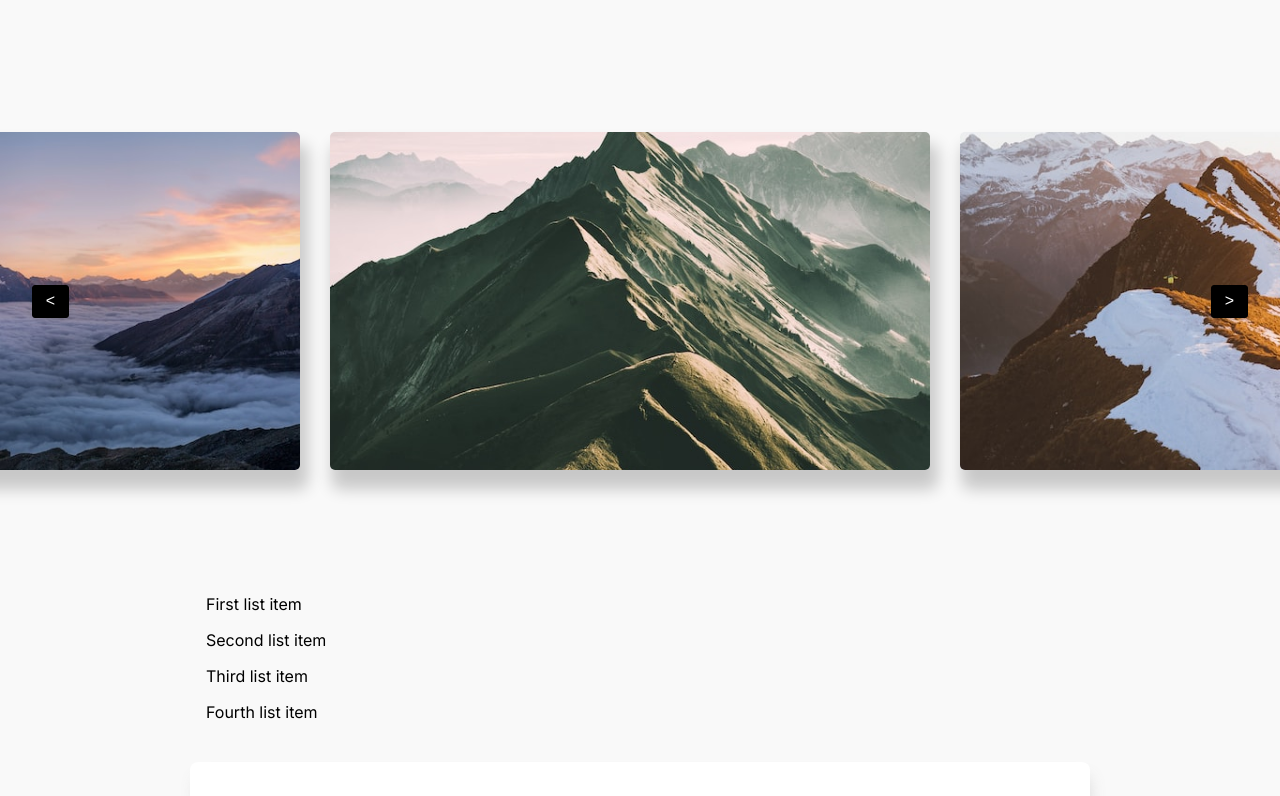
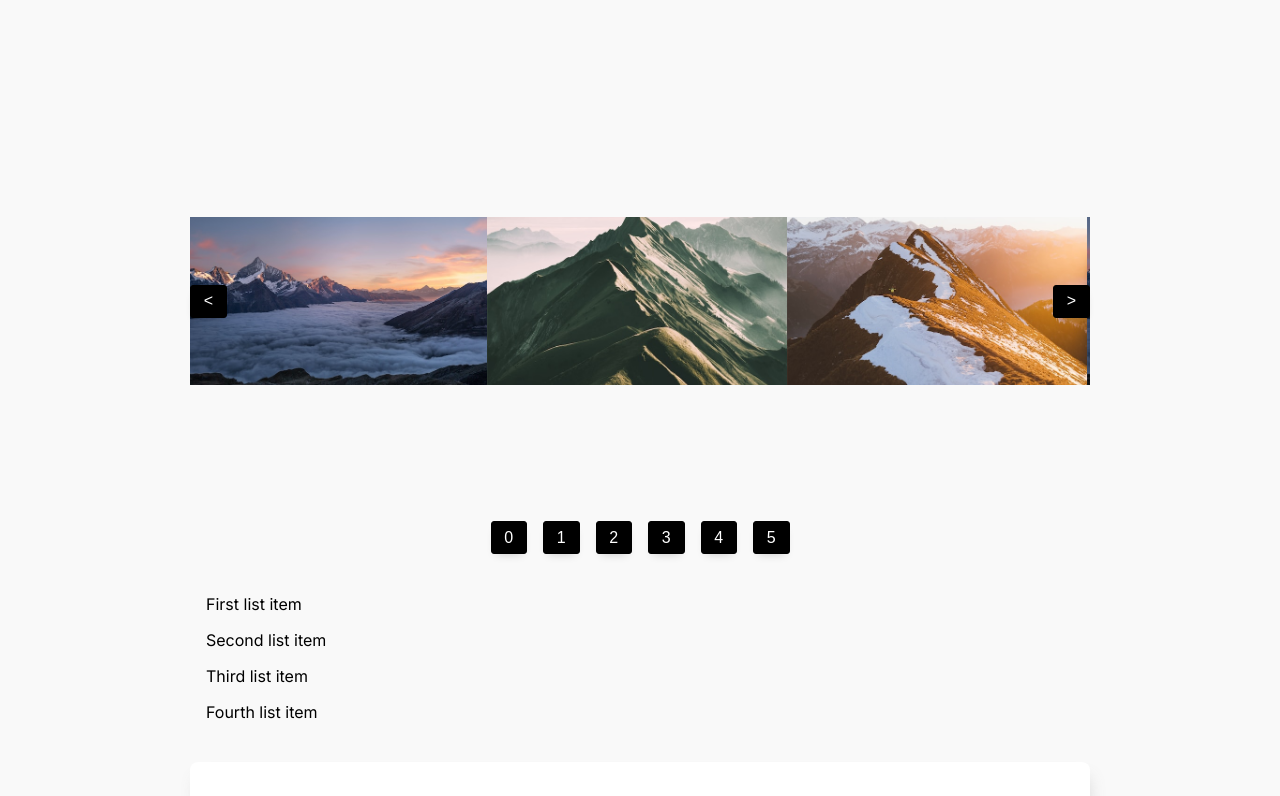
Before and after one commit to cristian-albu/acj-v2, a Next.js app: page /stylesheet in a window 1280 px wide. Shown: the top 796 px of the page. Built offline with nearby package versions, Linux system fonts and the light colour scheme.

Commit message:
complete slider

```diff
--- a/shared/components/presentation/Slider.tsx
+++ b/shared/components/presentation/Slider.tsx
@@ -1,84 +1,126 @@
 "use client";
-import React, { CSSProperties, DragEvent, KeyboardEvent, useEffect, useRef, useState } from "react";
+import React, { useRef, useState } from "react";
 import styles from "./presentation.module.scss";
-import { TLightBoxProps } from "./types";
+import { TImage, TPresentationItem, TSliderComponent, TSliderProps } from "./types";
 import Image from "next/image";
 import Button from "../layout/Button";
 
-const sliderWidthToken = 600;
-const initialWrapperLeftValue = -sliderWidthToken / 2;
+const Slider: React.FC<TSliderProps> = ({ type, sliderItems }) => {
+    const dragStartVal = useRef<number>(0);
 
-const Slider: React.FC<TLightBoxProps> = ({ data }) => {
-    const initialData = data.length > 4 ? [...data] : [...data, ...data, ...data, ...data];
-    const containerRef = useRef<null | HTMLDivElement>(null);
+    const [currIndex, setCurrIndex] = useState(1);
 
-    const [sliderStyle, setSliderStyle] = useState<CSSProperties>({ opacity: 0 });
-    const [wrapperLeftValue, setWrapperLeftValue] = useState<number>(initialWrapperLeftValue);
-
-    const [sliderData, setSliderData] = useState(initialData);
-
-    const handleLeftArrow = () => {
-        setWrapperLeftValue((prevValue) => prevValue + sliderWidthToken * 1.25);
-        setSliderData((prevData) => [prevData[prevData.length - 1], ...prevData.slice(0, prevData.length - 1)]);
+    const handleSetIndex = (index: number) => {
+        setCurrIndex(index);
     };
 
-    const handleRightArrow = () => {
-        setWrapperLeftValue((prevValue) => prevValue - sliderWidthToken * 1.25);
-        setSliderData((prevData) => [...prevData.slice(1), prevData[0]]);
-    };
-
-    const onSliderKeydown = (event: KeyboardEvent<HTMLDivElement>) => {
-        if (event.key === "ArrowLeft") {
-            handleLeftArrow();
-        }
-        if (event.key === "ArrowRight") {
-            handleRightArrow();
+    const handlePrevious = () => {
+        if (currIndex === 0) {
+            setCurrIndex(sliderItems.length - 1);
+        } else {
+            setCurrIndex(currIndex - 1);
         }
     };
 
-    useEffect(() => {
-        containerRef.current &&
-            setSliderStyle({ ...sliderStyle, left: `-${containerRef.current.offsetLeft}px`, opacity: 1 });
-    }, []);
-
-    const dragStartVal = useRef(0);
-
-    const handleDragStart = (event: DragEvent<HTMLDivElement>) => {
-        event.dataTransfer.setDragImage(new window.Image(), 0, 0);
-        dragStartVal.current = event.clientX;
+    const handleNext = () => {
+        if (currIndex === sliderItems.length - 1) {
+            setCurrIndex(0);
+        } else {
+            setCurrIndex(currIndex + 1);
+        }
     };
 
-    const handleDragEnd = (event: DragEvent<HTMLDivElement>) => {
-        if (dragStartVal.current > event.clientX) {
-            handleRightArrow();
-        } else {
-            handleLeftArrow();
+    const eventHandlers = {
+        onTouchStart: (e: React.TouchEvent<HTMLDivElement>) => {
+            const touch = e.touches[0];
+            dragStartVal.current = touch.clientX;
+        },
+        onTouchEnd: (e: React.TouchEvent<HTMLDivElement>) => {
+            const touch = e.changedTouches[0];
+            const touchEndVal = touch.clientX;
+            if (touchEndVal - dragStartVal.current > 0) {
+                handlePrevious();
+            } else if (touchEndVal - dragStartVal.current < 0) {
+                handleNext();
+            }
+        },
+        onDragStart: (e: React.DragEvent<HTMLDivElement>) => {
+            const newEmptyImg = new window.Image(); // so it does not show the dragged item with half opacity
+            newEmptyImg.src = "";
+            e.dataTransfer.setDragImage(newEmptyImg, 0, 0);
+            dragStartVal.current = e.clientX;
+        },
+        onDragEnd: (e: React.DragEvent<HTMLDivElement>) => {
+            const dragEndVal = e.clientX;
+            if (dragEndVal - dragStartVal.current > 0) {
+                handlePrevious();
+            } else if (dragEndVal - dragStartVal.current < 0) {
+                handleNext();
+            }
+        },
+    };
+
+    const handleWrapperKeydown = (e: React.KeyboardEvent<HTMLDivElement>) => {
+        if (e.key === "ArrowLeft") {
+            e.preventDefault();
+            handlePrevious();
+        } else if (e.key === "ArrowRight") {
+            e.preventDefault();
+            handleNext();
         }
     };
 
     return (
-        <div className={styles.sliderContainer} ref={containerRef} onKeyDown={onSliderKeydown} tabIndex={0}>
-            <div className={styles.slider} style={sliderStyle}>
-                <div className={styles.arrowContainer}>
-                    <Button onClick={handleLeftArrow}>{"<"}</Button> <Button onClick={handleRightArrow}>{">"}</Button>
-                </div>
-                <div className={styles.sliderWrapper} style={{ left: `${wrapperLeftValue}px` }} draggable={false}>
-                    {sliderData.map(({ src, alt }) => (
-                        <div
-                            className={`${styles.image}`}
-                            key={src}
-                            style={{ width: `${sliderWidthToken}px`, marginRight: `${sliderWidthToken / 20}px` }}
-                            draggable={true}
-                            onDragStart={handleDragStart}
-                            onDragEnd={handleDragEnd}
-                        >
-                            <Image className={styles.img} width={1920} height={1080} src={src} alt={alt || "image"} />
-                        </div>
-                    ))}
-                </div>
+        <div className={styles.sliderWrapper} onKeyDown={handleWrapperKeydown}>
+            <div className={styles.btnContainer}>
+                <Button onClick={handlePrevious}>{"<"}</Button>
+                <Button onClick={handleNext}>{">"}</Button>
+            </div>
+
+            <div className={styles.sliderContainer}>
+                {sliderItems.map((item, index) => (
+                    <PresentationItem
+                        key={index.toString()}
+                        item={type === "images" ? (item as TSliderComponent).item : (item as TSliderComponent).item}
+                        type={type}
+                        eventHandlers={eventHandlers}
+                        className={styles.presItem}
+                        style={{
+                            translate: `${-100 * currIndex}%`,
+                            scale: index === currIndex ? 1.1 : 0.8,
+                        }}
+                    />
+                ))}
+            </div>
+            <div className={styles.sliderMenu}>
+                {sliderItems.map((_item, index) => (
+                    <Button key={index.toString()} onClick={() => handleSetIndex(index)}>
+                        {index}
+                    </Button>
+                ))}
             </div>
         </div>
     );
 };
 
 export default Slider;
+
+export const PresentationItem: React.FC<TPresentationItem> = ({ item, type, className, style, eventHandlers }) => {
+    return (
+        <div className={className} draggable={true} style={style} {...eventHandlers}>
+            {type === "components" ? (
+                (item as React.ReactNode)
+            ) : (
+                <div className={styles.imgContainer}>
+                    <Image
+                        src={(item as TImage).src}
+                        width={600}
+                        height={600}
+                        alt={(item as TImage).alt || "slider image"}
+                        className={styles.img}
+                    />
+                </div>
+            )}
+        </div>
+    );
+};
--- a/shared/components/presentation/presentation.module.scss
+++ b/shared/components/presentation/presentation.module.scss
@@ -1,60 +1,70 @@
-@use "/app/_variables.scss" as v;
-
-.sliderContainer {
+.sliderWrapper {
     width: 100%;
     position: relative;
     aspect-ratio: 16/9;
+    display: flex;
+    flex-direction: column;
+    justify-content: center;
+    align-items: center;
 
-    & .slider {
+    & .sliderContainer {
         width: 100%;
-        position: absolute;
-        width: 100vw;
         height: 100%;
-        transition: opacity 0.3s ease-in-out;
+        display: flex;
+        justify-content: flex-start;
+        align-items: center;
+        position: relative;
+        overflow: hidden;
 
-        & .arrowContainer {
-            position: absolute;
-            top: 0;
-            left: 0;
+        & .presItem {
+            width: 33.33%;
+            aspect-ratio: 16/9;
+            flex-grow: 0;
+            flex-shrink: 0;
+            position: relative;
             display: flex;
-            justify-content: space-between;
+            left: 33%;
+            justify-content: center;
             align-items: center;
-            width: 100%;
-            padding: 2rem;
-            height: 100%;
-
-            & > button {
-                z-index: 99;
-            }
+            cursor: grab;
+            transition: scale 0.5s ease-in-out, translate 0.5s ease-in-out;
         }
 
-        & .sliderWrapper {
+        & .imgContainer {
             width: 100%;
-            position: relative;
             height: 100%;
-            display: flex;
-            justify-content: flex-start;
-            align-items: center;
-            transition: left 0.33s ease-in-out;
-
-            & .image {
-                position: relative;
-                flex-shrink: 0;
-                aspect-ratio: 16/9;
-                overflow: hidden;
-                border-radius: 5px;
-                box-shadow: 0.3rem 1rem 1rem 0.2rem rgba(0, 0, 0, 0.2);
-                cursor: grab;
-                transition: transform 0.2s ease-in-out;
-            }
 
             & .img {
                 width: 100%;
                 height: 100%;
                 object-fit: cover;
-                object-position: center;
                 pointer-events: none;
             }
         }
     }
+    & .btnContainer {
+        width: 100%;
+        height: 100%;
+        position: absolute;
+        left: 0;
+        top: 0;
+        display: flex;
+        justify-content: space-between;
+        align-items: center;
+
+        & > button {
+            z-index: 50;
+        }
+    }
+
+    & .sliderMenu {
+        width: 100%;
+        position: absolute;
+        left: 0;
+        bottom: 0;
+        display: flex;
+        justify-content: center;
+        gap: 1rem;
+        align-items: center;
+    }
 }
--- a/views/stylesheet/StylesheetView.tsx
+++ b/views/stylesheet/StylesheetView.tsx
@@ -16,19 +16,26 @@ import Slider from "@/shared/components/presentation/Slider";
 import List from "@/shared/components/menu/List";
 import Menu from "@/shared/components/menu/Menu";
 import React from "react";
+import { TSliderProps } from "@/shared/components/presentation/types";
 
-const mock_sliderData = [
-    { id: "1", src: "/img1.jpg" },
-    { id: "2", src: "/img2.jpg" },
-    { id: "3", src: "/img3.jpg" },
-];
+const mock_sliderData: TSliderProps = {
+    type: "images",
+    sliderItems: [
+        { item: { src: "/img1.jpg" } },
+        { item: { src: "/img2.jpg" } },
+        { item: { src: "/img3.jpg" } },
+        { item: { src: "/img1.jpg" } },
+        { item: { src: "/img2.jpg" } },
+        { item: { src: "/img3.jpg" } },
+    ],
+};
 
 const StylesheetView = () => {
     return (
         <Section>
             <Wrapper>
                 <Row>
-                    <Slider data={mock_sliderData} />
+                    <Slider sliderItems={mock_sliderData.sliderItems} type={mock_sliderData.type} />
                 </Row>
                 <Row>
                     <List listItems={mock_listItems} />
```
Also changed, not shown: shared/components/presentation/types.ts (+26 -13 lines).
